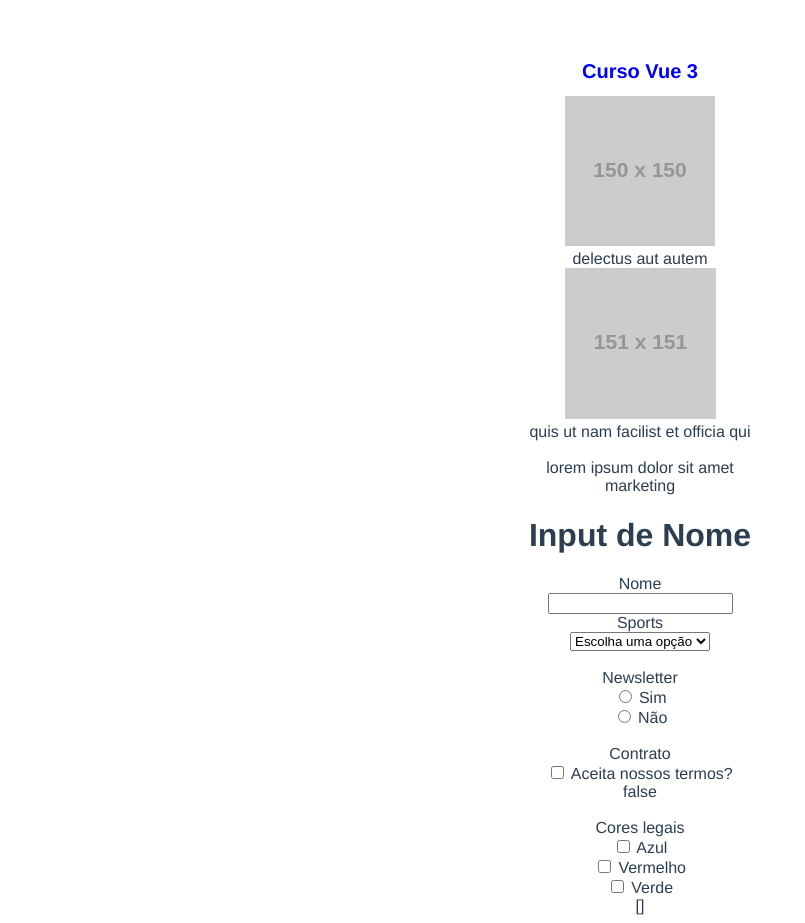
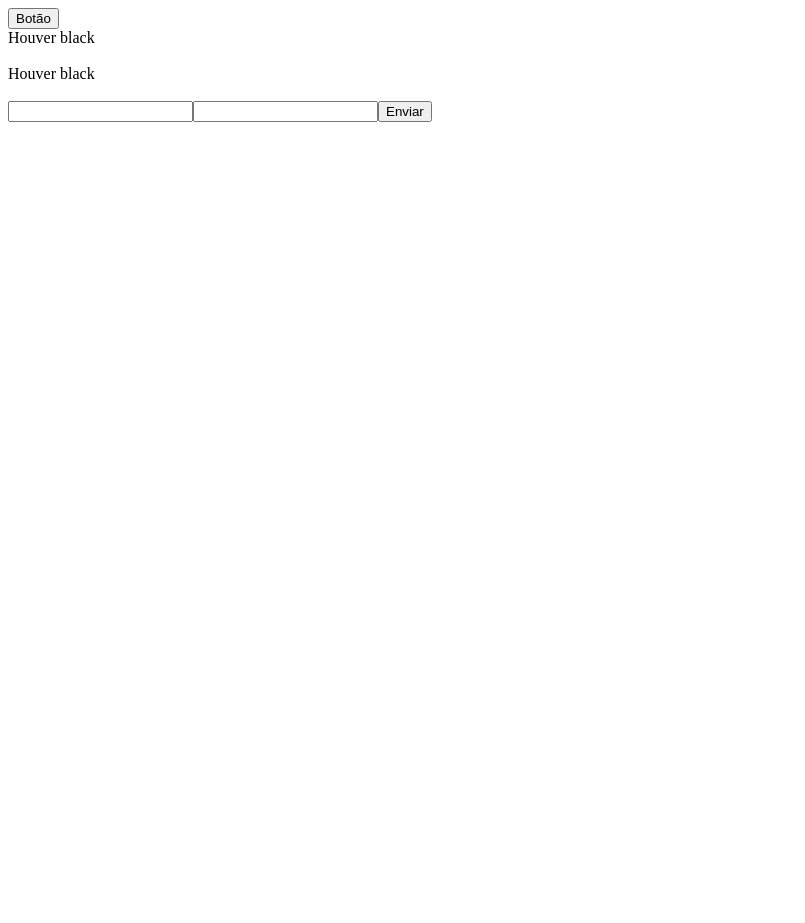
Before and after one commit to Tchez/Vuejs, a Vue app in the folder app/: page / in a window 1280 px wide. Shown: the whole page, without its empty margins (0-805 px from the left). After the commit the page ends 800 px from the top, so only its background shows below. Built offline with nearby package versions, Linux system fonts and the light colour scheme; the HTML template or start-up script is replaced by a standard one.

Commit message:
feat: :sparkles: aprendendo a lidar com eventos (v-on | @)

```diff
--- a/app/src/App.vue
+++ b/app/src/App.vue
@@ -1,48 +1,19 @@
 <template>
-  <TheHeader v-if="showHeader" />
-
-  <div v-show="showName">
-    Nome: {{ firstName }}
-    <br />
-    Sobrenome: {{ lastName }}
-  </div>
-
-  <div v-if="accessLevel === 'adm'">adm</div>
-  <div v-else-if="accessLevel === 'mrk'">marketing</div>
-  <div v-else>user</div>
-
-  <MyInput />
+  <MyButton />
 </template>
 
 <script>
-import MyInput from "./components/MyInput.vue";
-import TheHeader from "./components/TheHeader.vue";
+import MyButton from "./components/MyButton.vue";
 
 export default {
   name: "App",
   components: {
-    TheHeader,
-    MyInput,
+    MyButton,
   },
   data() {
-    return {
-      showHeader: true,
-      firstName: "Marco Antônio",
-      lastName: "Martins",
-      showName: false,
-      accessLevel: "mrk",
-    };
+    return {};
   },
 };
 </script>
 
-<style>
-#app {
-  font-family: Avenir, Helvetica, Arial, sans-serif;
-  -webkit-font-smoothing: antialiased;
-  -moz-osx-font-smoothing: grayscale;
-  text-align: center;
-  color: #2c3e50;
-  margin-top: 60px;
-}
-</style>
+<style></style>
--- /dev/null
+++ b/app/src/components/MyButton.vue
@@ -0,0 +1,51 @@
+<template>
+  <button @click="click">Botão</button>
+  <br />
+  <div @mouseover="onMouseover">Houver {{ hoverColor }}</div>
+  <br />
+  <div @mouseout="onMouseout">Houver {{ hoverColor }}</div>
+  <br />
+  <form action="https://google.com" @submit.prevent="onSubmit">
+    <input type="text" @keyup="onKeyup" />
+    <input type="text" @keyup.enter="onKeyupEnter" />
+    <button type="submit">Enviar</button>
+  </form>
+</template>
+
+<script>
+export default {
+  name: "MyButton",
+  data() {
+    return {
+      hoverColor: "black",
+    };
+  },
+  methods: {
+    click() {
+      alert("Clicou!");
+    },
+    onMouseover() {
+      this.hoverColor == "red"
+        ? (this.hoverColor = "black")
+        : (this.hoverColor = "red");
+      console.log("Entrou no botão");
+    },
+    onMouseout() {
+      console.log("Saiu do botão");
+    },
+    onSubmit($event) {
+      console.log("Formulário enviado");
+      console.log($event);
+    },
+    onKeyup($event) {
+      console.log("Tecla pressionada");
+      console.log($event);
+    },
+    onKeyupEnter() {
+      console.log("Enter pressionado!");
+    },
+  },
+};
+</script>
+
+<style lang="scss" scoped></style>
```
